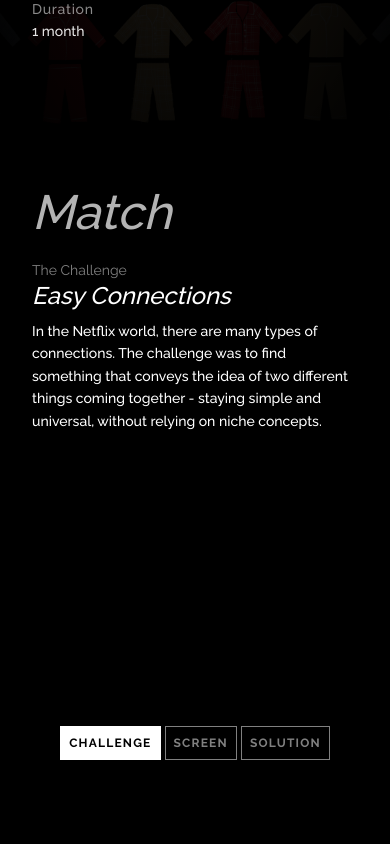
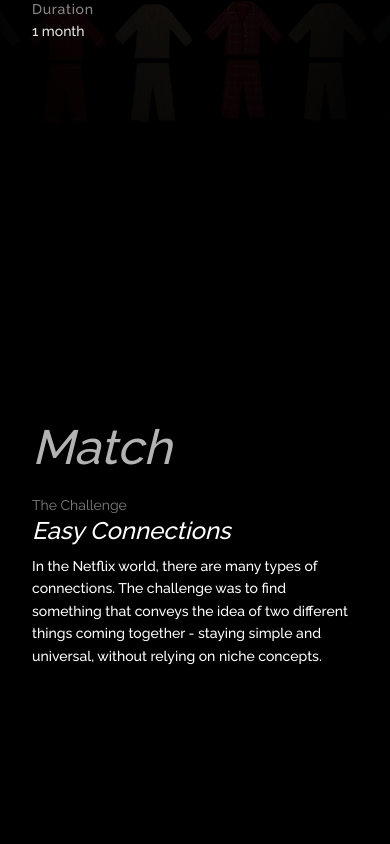
Before and after one commit to SirShabluli/portfolio, a Next.js app: page /netflixdating in a window 390 px wide. Shown: the part 720-1564 px from the top of the page. Built offline with nearby package versions, Linux system fonts and the light colour scheme; a web font is replaced by a local one.

Commit message:
in mobile screen uses dvh isntead of vh, to make sure it doesnt resize as i slide

```diff
--- a/src/app/components/MobilePhoneShowcase.js
+++ b/src/app/components/MobilePhoneShowcase.js
@@ -41,7 +41,7 @@ export default function MobilePhoneShowcase({
   const steps = ["Challenge", section.screenNam || "Screen", "Solution"];
 
   return (
-    <div className="flex flex-col h-full " style={{ backgroundColor: bgColor }}>
+    <div className="flex flex-col h-screen-dvh" style={{ backgroundColor: bgColor }}>
       <Swiper
         direction="horizontal"
         initialSlide={0}
--- a/src/app/globals.css
+++ b/src/app/globals.css
@@ -1,5 +1,10 @@
 @import "tailwindcss";
 @import "lenis/dist/lenis.css";
+
+@utility h-screen-dvh {
+  height: 100vh;
+  height: 100dvh;
+}
 
 .swiper-wrapper {
   transition-timing-function: cubic-bezier(0.25, 0.1, 0.25, 1) !important;
--- a/src/app/netflixdating/page.js
+++ b/src/app/netflixdating/page.js
@@ -112,7 +112,7 @@ export default function NetflixDatingPage() {
       </section>
 
       {/* Mobile Phone Showcase - visible only on mobile */}
-      <div className="md:hidden">
+      <div className="md:hidden flex flex-col gap-8 bg-[#000000]">
         {netflixSections.map((section) => (
           <MobilePhoneShowcase
             key={section.id}
--- a/src/app/page.js
+++ b/src/app/page.js
@@ -76,7 +76,7 @@ export default function Home() {
   const [current, setCurrent] = useState(0);
 
   return (
-    <main className="relative w-screen h-screen overflow-hidden bg-black text-white select-none">
+    <main className="relative w-screen h-screen-dvh overflow-hidden bg-black text-white select-none">
       {/* Swiper carousel */}
       <Swiper
         modules={[Mousewheel, Parallax]}
```
